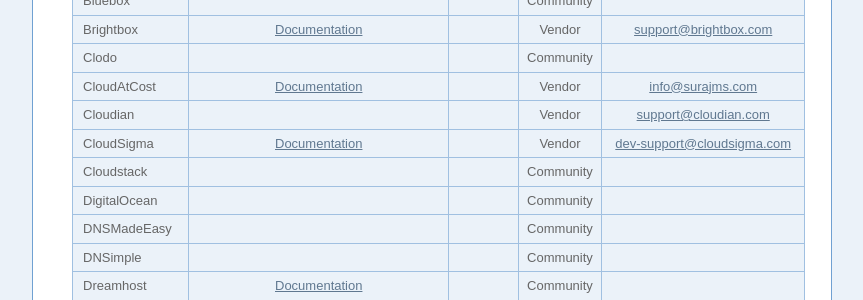
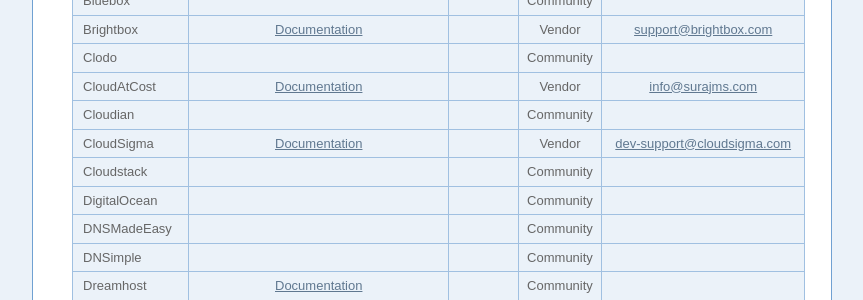
Before and after one commit to fog/fog.github.com, a Jekyll site: the page built from about/provider_documentation.markdown, in a window 1280 px wide. Shown: the part 648-948 px from the top of the page, without its empty margins (208-1071 px from the left). Built offline with Jekyll 4.4.1, drawn with Linux system fonts in a browser that asks for light colours.

Commit message:
Update provider_documentation.markdown

```diff
--- a/about/provider_documentation.markdown
+++ b/about/provider_documentation.markdown
@@ -73,8 +73,8 @@ In order to maximize the benefits of open source, you are encouraged submit bugs
      <td>Cloudian</td>
      <td></td>
      <td></td>
-     <td>Vendor</td>
-     <td><a href="mailto:support@cloudian.com">support@cloudian.com</a></td>
+     <td>Community</td>
+     <td></td>
    </tr>
    <tr>
      <td>CloudSigma</td>
```
